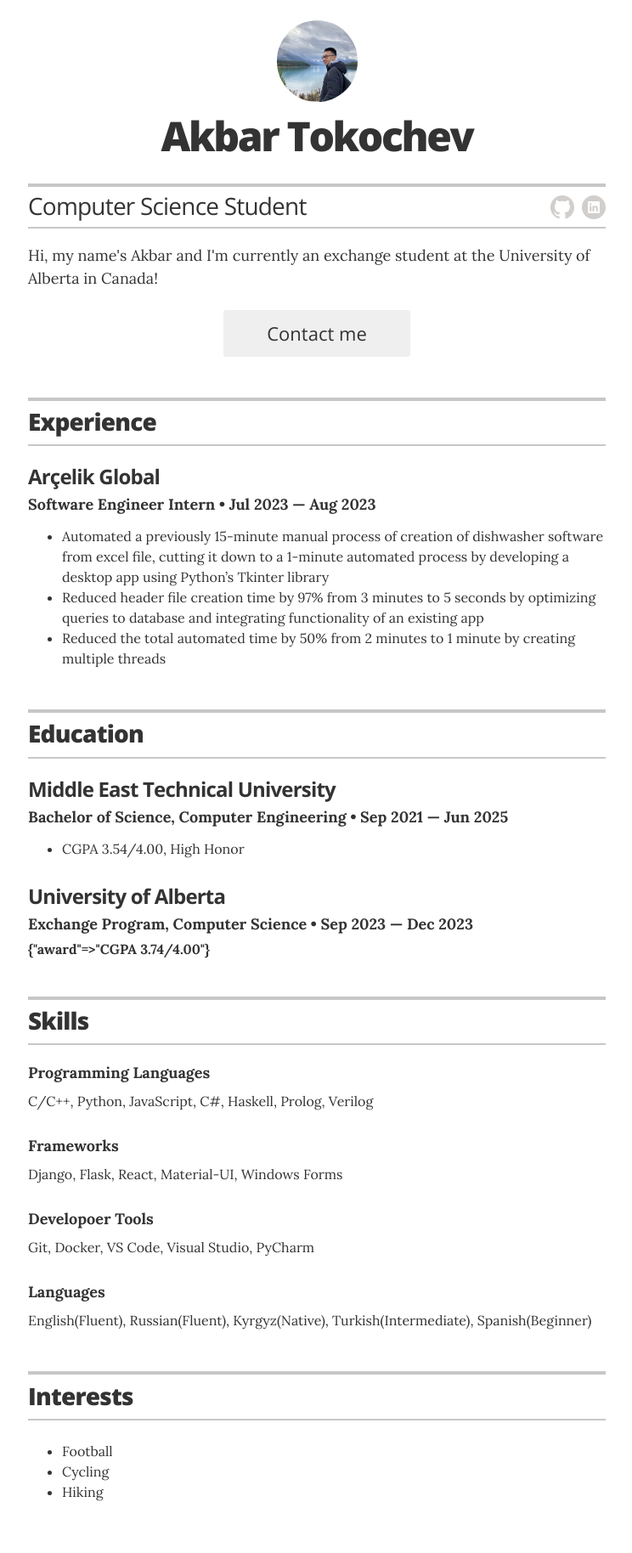
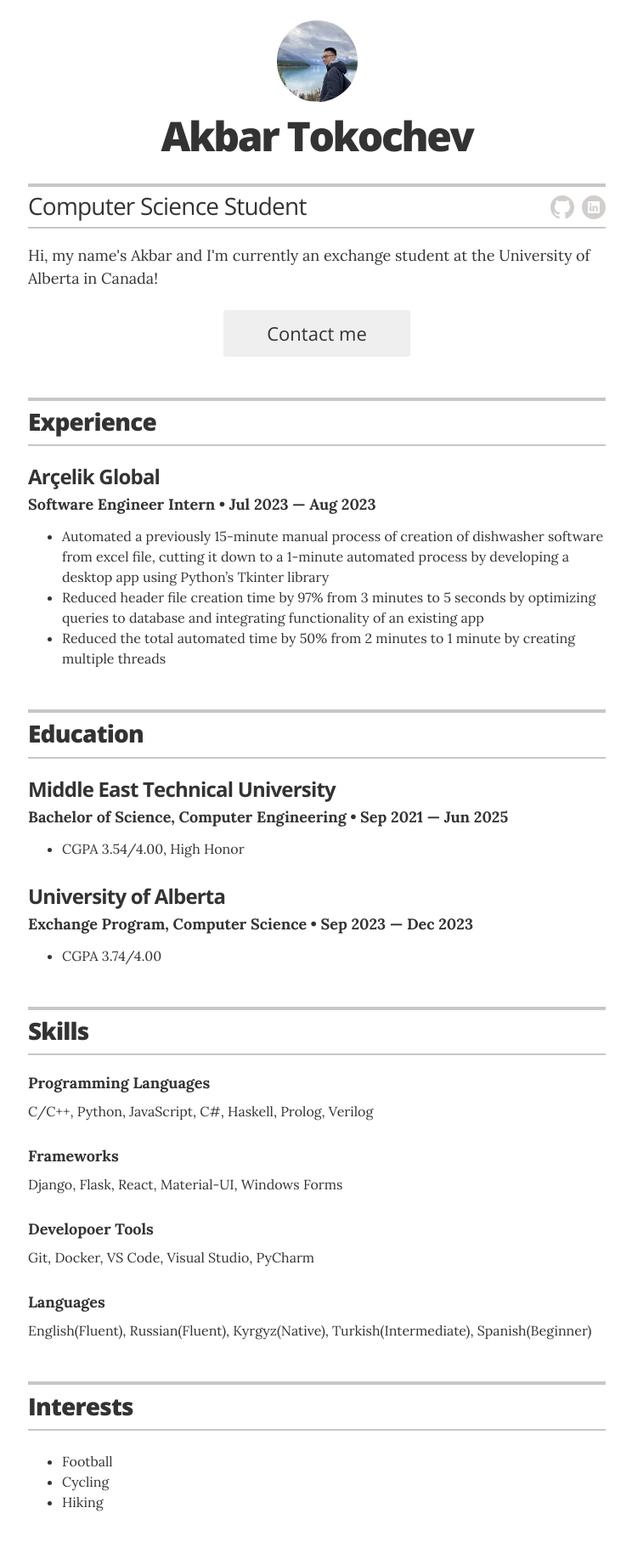
Before and after one commit to Akbro23/akbro23.github.io, a Jekyll site: the page built from index.html, in a window 1280 px wide. Shown: the whole page at 85% size, without its empty margins (267-1011 px from the left). Built offline with Jekyll 4.4.1, drawn with Linux system fonts in a browser that asks for light colours; some of the changed lines change nothing that is shown.

Commit message:
fix typo

```diff
--- a/_data/education.yml
+++ b/_data/education.yml
@@ -9,6 +9,6 @@
 - degree: Exchange Program, Computer Science
   uni: University of Alberta
   year: Sep 2023 &mdash; Dec 2023
-  award:
+  awards:
     - award: CGPA 3.74/4.00
   summary:
```
